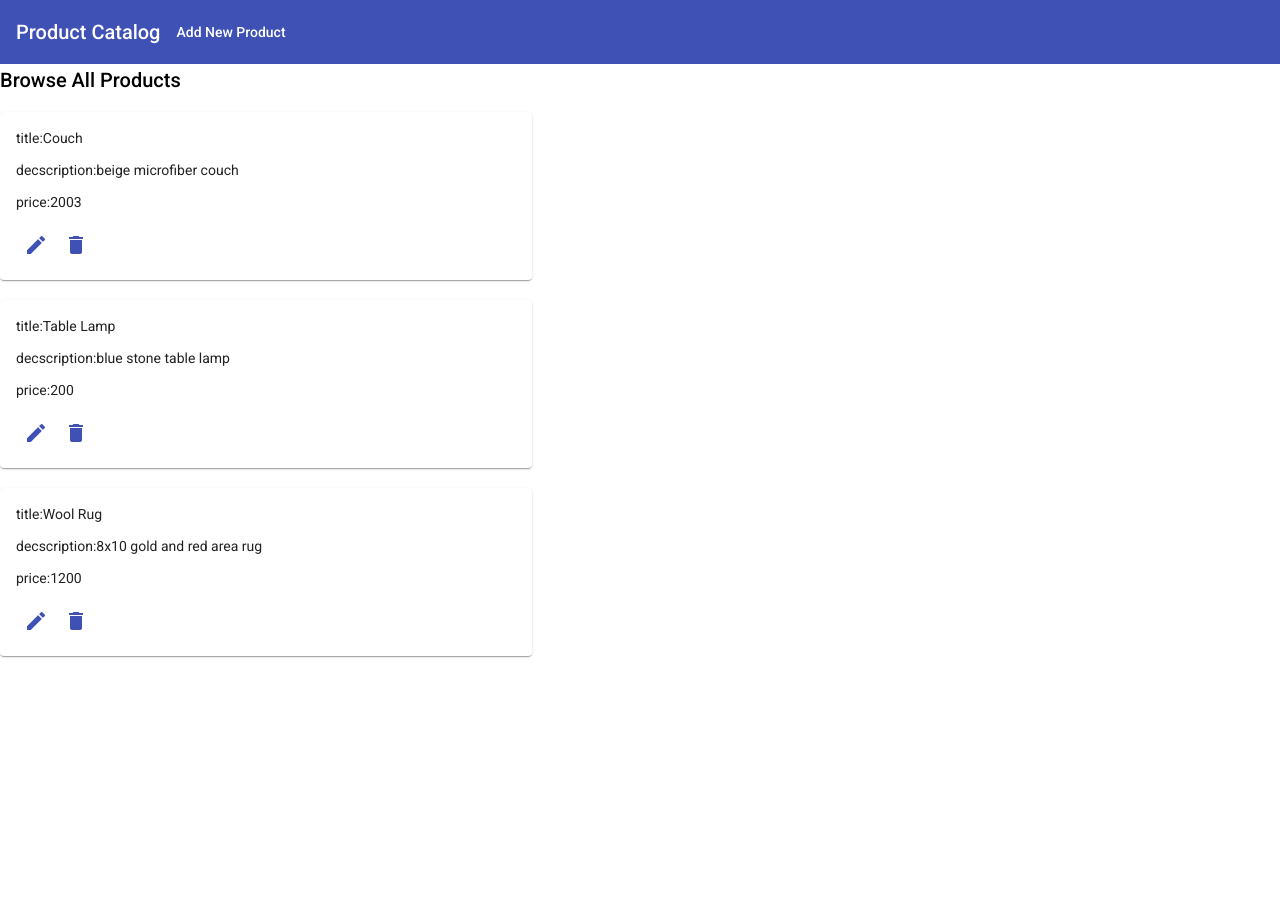
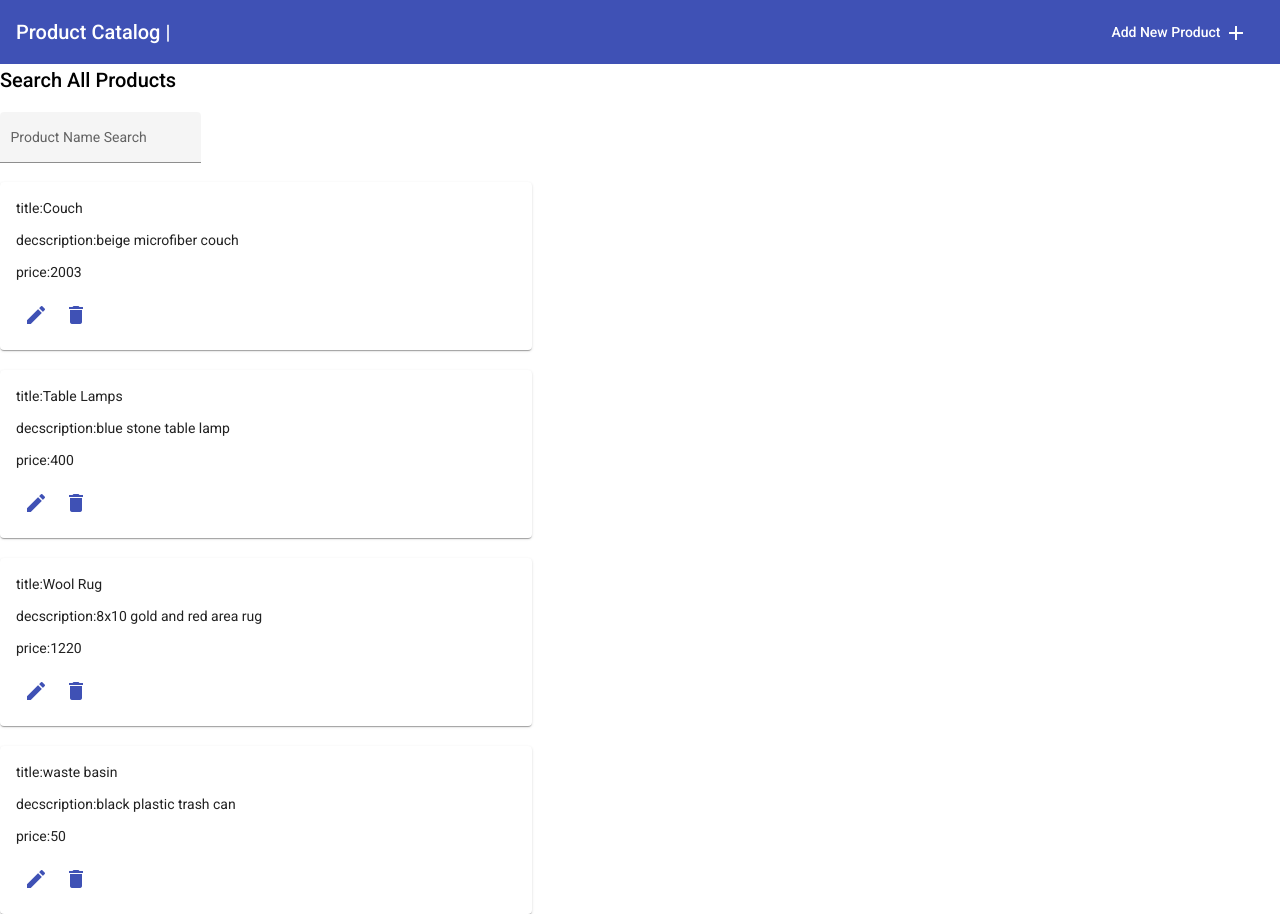
Before and after one commit to joshuamaxwell/joshua-maxwell, an Angular app: page /products in a window 1280 px wide. Before the commit the page ends 800 px from the top, so only its background shows below. Built offline with nearby package versions, Linux system fonts and the light colour scheme; data requests are answered from the project's data file.

Commit message:
product name search

```diff
--- a/db.json
+++ b/db.json
@@ -8,15 +8,21 @@
     },
     {
       "id": 2,
-      "title": "Table Lamp",
+      "title": "Table Lamps",
       "description": "blue stone table lamp",
-      "price": 200
+      "price": "400"
     },
     {
       "id": 3,
       "title": "Wool Rug",
       "description": "8x10 gold and red area rug",
-      "price": 1200
+      "price": "1220"
+    },
+    {
+      "title": "waste basin",
+      "description": "black plastic trash can",
+      "price": "50",
+      "id": 4
     }
   ]
 }
--- a/src/app/add-edit-product/add-edit-product.component.html
+++ b/src/app/add-edit-product/add-edit-product.component.html
@@ -13,7 +13,7 @@
         <mat-label>Description</mat-label>
         <textarea matInput name="description" placeholder="Description of the item..." [(ngModel)]="product.description"></textarea>
     </mat-form-field>
-    <button mat-button color="primary" routerLink="/">Cancel</button>
-    <button mat-button color="primary" (click)="onSave(product)">Save</button>
-    <button mat-button color="primary" (click)="onCreate(product)">Add New</button>
+    <button mat-button color="primary" routerLink="/">CANCEL</button>
+    <button *ngIf="product.id" mat-button color="primary" (click)="onSave(product)">UPDATE</button>
+    <button *ngIf="!product.id" mat-button color="primary" (click)="onCreate(product)">ADD NEW</button>
 </form>
--- a/src/app/header/header.component.html
+++ b/src/app/header/header.component.html
@@ -1,4 +1,10 @@
 <mat-toolbar color="primary">
-    <span>Product Catalog</span>
-    <button mat-button routerLink="/products/new">Add New Product</button>
+    <span>Product Catalog |</span>
+    <span style="flex: 1 1 auto;"></span>
+    <button
+        mat-button
+        routerLink="/products/new">
+            Add New Product
+            <mat-icon>add</mat-icon>
+    </button>
 </mat-toolbar>
--- a/src/app/product-list/product-list.component.html
+++ b/src/app/product-list/product-list.component.html
@@ -1,3 +1,6 @@
-<h2>Browse All Products</h2>
-
+<h2>Search All Products</h2>
+<mat-form-field appearance="fill">
+    <mat-label>Product Name Search</mat-label>
+    <input #search matInput placeholder="Mug" (keyup)="onSearchTerm(search.value)" ngModel>
+</mat-form-field>
 <app-product *ngFor="let product of products" [product]="product" (onDeleteProduct)="deleteProduct(product.id!)"></app-product>
--- a/src/app/product-list/product-list.component.ts
+++ b/src/app/product-list/product-list.component.ts
@@ -1,4 +1,4 @@
-import { Component, OnInit } from '@angular/core';
+import { Component, Input, OnInit } from '@angular/core';
 import { Product } from '../product';
 import { ProductsService } from '../products.service';
 
@@ -9,6 +9,7 @@ import { ProductsService } from '../products.service';
 })
 export class ProductListComponent implements OnInit {
   products: Product[] = [];
+  @Input() search: string = '';
 
   constructor(
     private productsService: ProductsService
@@ -28,4 +29,13 @@ export class ProductListComponent implements OnInit {
     });
   }
 
+  onSearchTerm(term: string) {
+    console.log(term);
+    this.productsService.getProducts().subscribe(res => {
+      this.products = res.filter(item => {
+        return item.title.toLowerCase().includes(term.toLocaleLowerCase());
+      })
+    });
+  }
+
 }
```
